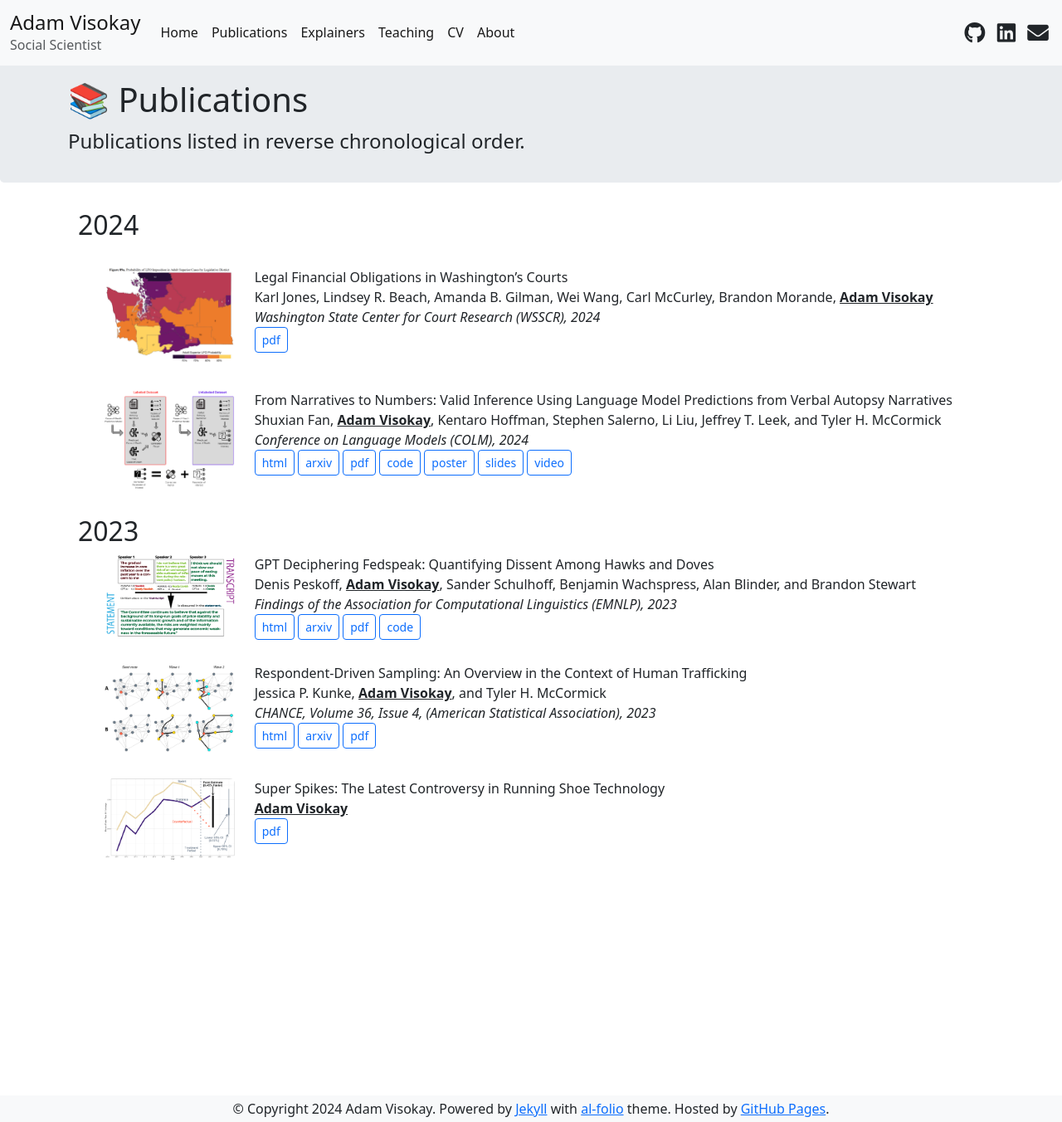
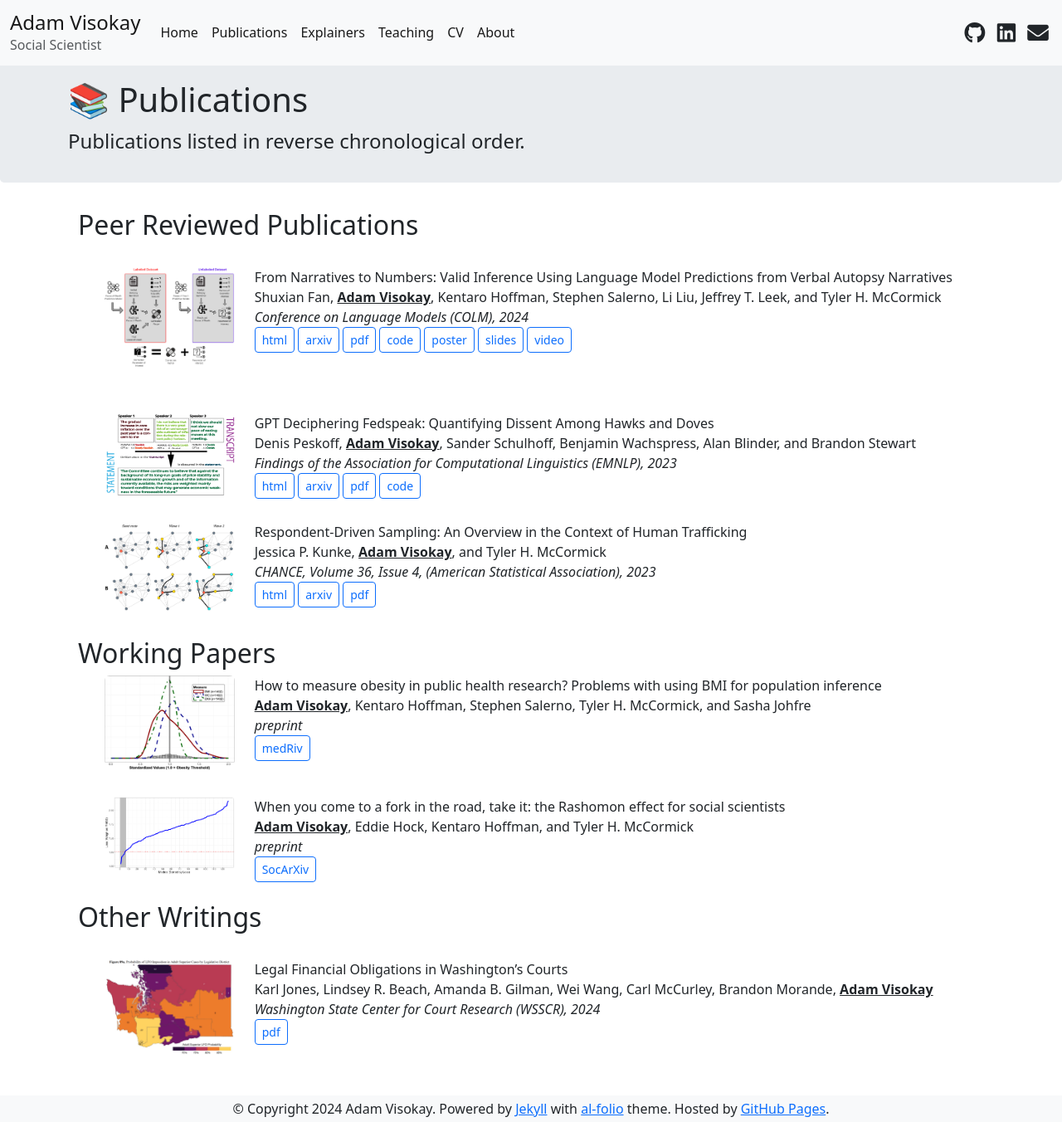
Before and after one commit to avisokay/avisokay.github.io, a Jekyll site: the page built from publications.html, in a window 1280 px wide and 1352 px high. Shown: the whole window at 83% size. Built offline with Jekyll 4.4.1, drawn with Linux system fonts in a browser that asks for light colours; nearby versions of some CDN libraries.

Commit message:
updated publications with working papers for bmi and rashomon and added slides for elder research

```diff
--- a/_data/news.yml
+++ b/_data/news.yml
@@ -1,4 +1,5 @@
-- name: <b>12 April 2025 - </b> 🎙 Presented my research on  in the "Machine Learning Approaches in Mortality Research" session at PAA 2025 in Washington, D.C.  [<a href="/assets/PAA_va.pdf">Slides</a>].
+- name: <b>18 April 2025 - </b> 🎙 Presented my research on Inference with Predicted Data at a Tech Talk for Elder Research in Arlington, VA.  [<a href="/assets/IPD_elder_research.pdf">Slides</a>].
+- name: <b>12 April 2025 - </b> 🎙 Presented my research on mortality estimation with LLMs in the "Machine Learning Approaches in Mortality Research" session at PAA 2025 in Washington, D.C.  [<a href="/assets/PAA_va.pdf">Slides</a>].
 - name: <b>12 April 2025 - </b> 🎙 Presented my research on obesity measurement in the "Obesity, Behavior, and Novel Weight-Loss Medications" session at PAA 2025 in Washington, D.C.  [<a href="/assets/PAA_bmi.pdf">Slides</a>].
 - name: <b>17 Mar 2025 - </b> 🇩🇪 Traveled to Rostock for the second workshop on open science at [<a href="https://www.demogr.mpg.de/en/news_events_6123/calendar_1921/second_rostock_open_science_workshop_13282">MPIDR</a>].
 - name: <b>03 Dec 2024 - </b> 🧑‍⚖️ Report on Legal Financial Obligations in Washington’s Courts is published. [<a href="https://www.courts.wa.gov/subsite/wsccr/docs/LFO%20WSCCR%20Report%20-%20Published.pdf">link</a>]
--- a/_includes/publications.md
+++ b/_includes/publications.md
@@ -4,31 +4,8 @@
         <article>
             <br>
             <div class="publications">
-                <h2 class="bibliography">2024</h2>
+                <h2 class="bibliography">Peer Reviewed Publications</h2>
                 <br>
-                <ol class="bibliography">
-                    <div class="row">
-                        <div class="col-sm-2">
-                            <figure>
-                                <picture>
-                                <img src="/assets/img/publication_preview/lfo.png" class="img-fluid rounded" alt="lfo.png">
-                                </picture>
-                            </figure>
-                        </div>
-                        <div class="col-sm-10">
-                            <div class="title">Legal Financial Obligations in Washington’s Courts</div>
-                            <div class="author">
-                                Karl Jones, Lindsey R. Beach, Amanda B. Gilman, Wei Wang, Carl McCurley, Brandon Morande, <u><strong>Adam Visokay</strong></u>
-                            </div>
-                            <div class="periodical">
-                                <em>Washington State Center for Court Research (WSSCR), 2024</em>
-                            </div>
-                            <div class="links">
-                                <a href="https://www.courts.wa.gov/subsite/wsccr/docs/LFO%20WSCCR%20Report%20-%20Published.pdf" class="btn btn-sm btn-outline-primary" target="_blank">pdf</a>
-                            </div>
-                        </div>
-                    </div>
-                </ol>
                 <ol class="bibliography">
                     <div class="row">
                         <div class="col-sm-2">
@@ -58,7 +35,7 @@
                         </div>
                     </div>
                 </ol>
-                <h2 class="bibliography">2023</h2>
+                <br>
                 <ol class="bibliography">
                     <div class="row">
                         <div class="col-sm-2">
@@ -86,7 +63,6 @@
                         </div>
                     </div>
                 </ol>
-                <h2 class="bibliography"></h2>
                 <ol class="bibliography">
                     <div class="row">
                         <div class="col-sm-2">
@@ -113,47 +89,80 @@
                         </div>
                     </div>
                 </ol>
-                <h2 class="bibliography"></h2>
+                <h2 class="bibliography">Working Papers</h2>
                 <ol class="bibliography">
                     <div class="row">
                         <div class="col-sm-2">
                             <figure>
                                 <picture>
-                                    <img src="/assets/img/publication_preview/super_spikes_did.png" class="img-fluid rounded" alt="super_spikes_did.png">
+                                    <img src="/assets/img/publication_preview/bmi.png" class="img-fluid rounded" alt="rrds.png">
                                 </picture>
                             </figure>
                         </div>
                         <div class="col-sm-10">
-                            <div class="title">Super Spikes: The Latest Controversy in Running Shoe Technology</div>
+                            <div class="title">How to measure obesity in public health research? Problems with using BMI for population inference
+                            </div>
                             <div class="author">
-                                <u><strong>Adam Visokay</strong></u>
+                                <u><strong>Adam Visokay</strong></u>, Kentaro Hoffman, Stephen Salerno, Tyler H. McCormick, and Sasha Johfre
+                            </div>
+                            <div class="periodical">
+                                <em>preprint
+                                </em>
                             </div>
                             <div class="links">
-                                <a href="/assets/super_spikes.pdf" class="btn btn-sm btn-outline-primary">pdf</a>
+                                <a href="https://www.medrxiv.org/content/10.1101/2025.04.01.25325037v1" class="btn btn-sm btn-outline-primary" target="_blank">medRiv</a>
                             </div>
                         </div>
                     </div>
                 </ol>
-                <!-- <h2 class="bibliography"></h2>
                 <ol class="bibliography">
                     <div class="row">
                         <div class="col-sm-2">
                             <figure>
                                 <picture>
-                                    <img src="/assets/img/publication_preview/ard.png" class="img-fluid rounded" alt="ard.png">
+                                    <img src="/assets/img/publication_preview/rashomon.png" class="img-fluid rounded" alt="rrds.png">
                                 </picture>
                             </figure>
                         </div>
                         <div class="col-sm-10">
-                            <div class="title">Aggregated Relational Data Primer</div>
+                            <div class="title">When you come to a fork in the road, take it: the Rashomon effect for social scientists</div>
                             <div class="author">
-                                <u><strong>Adam Visokay</strong></u>
+                                <u><strong>Adam Visokay</strong></u>, Eddie Hock, Kentaro Hoffman, and Tyler H. McCormick
+                            </div>
+                            <div class="periodical">
+                                <em>preprint
+                                </em>
                             </div>
                             <div class="links">
-                                <a href="https://avisokay.shinyapps.io/uw_ard_viz/" class="btn btn-sm btn-outline-primary" target="_blank">html</a>
+                                <a href="https://osf.io/preprints/socarxiv/8zybt_v1" class="btn btn-sm btn-outline-primary" target="_blank">SocArXiv</a>
                             </div>
                         </div>
                     </div>
-                </ol> -->
+                </ol>
+                <h2 class="bibliography">Other Writings</h2>
+                <br>
+                <ol class="bibliography">
+                    <div class="row">
+                        <div class="col-sm-2">
+                            <figure>
+                                <picture>
+                                <img src="/assets/img/publication_preview/lfo.png" class="img-fluid rounded" alt="lfo.png">
+                                </picture>
+                            </figure>
+                        </div>
+                        <div class="col-sm-10">
+                            <div class="title">Legal Financial Obligations in Washington’s Courts</div>
+                            <div class="author">
+                                Karl Jones, Lindsey R. Beach, Amanda B. Gilman, Wei Wang, Carl McCurley, Brandon Morande, <u><strong>Adam Visokay</strong></u>
+                            </div>
+                            <div class="periodical">
+                                <em>Washington State Center for Court Research (WSSCR), 2024</em>
+                            </div>
+                            <div class="links">
+                                <a href="https://www.courts.wa.gov/subsite/wsccr/docs/LFO%20WSCCR%20Report%20-%20Published.pdf" class="btn btn-sm btn-outline-primary" target="_blank">pdf</a>
+                            </div>
+                        </div>
+                    </div>
+                </ol>
             </div>
         </article>
```
Also changed, not shown: assets/img/publication_preview/bmi.png (added), assets/img/publication_preview/rashomon.png (added), 4 other files.
